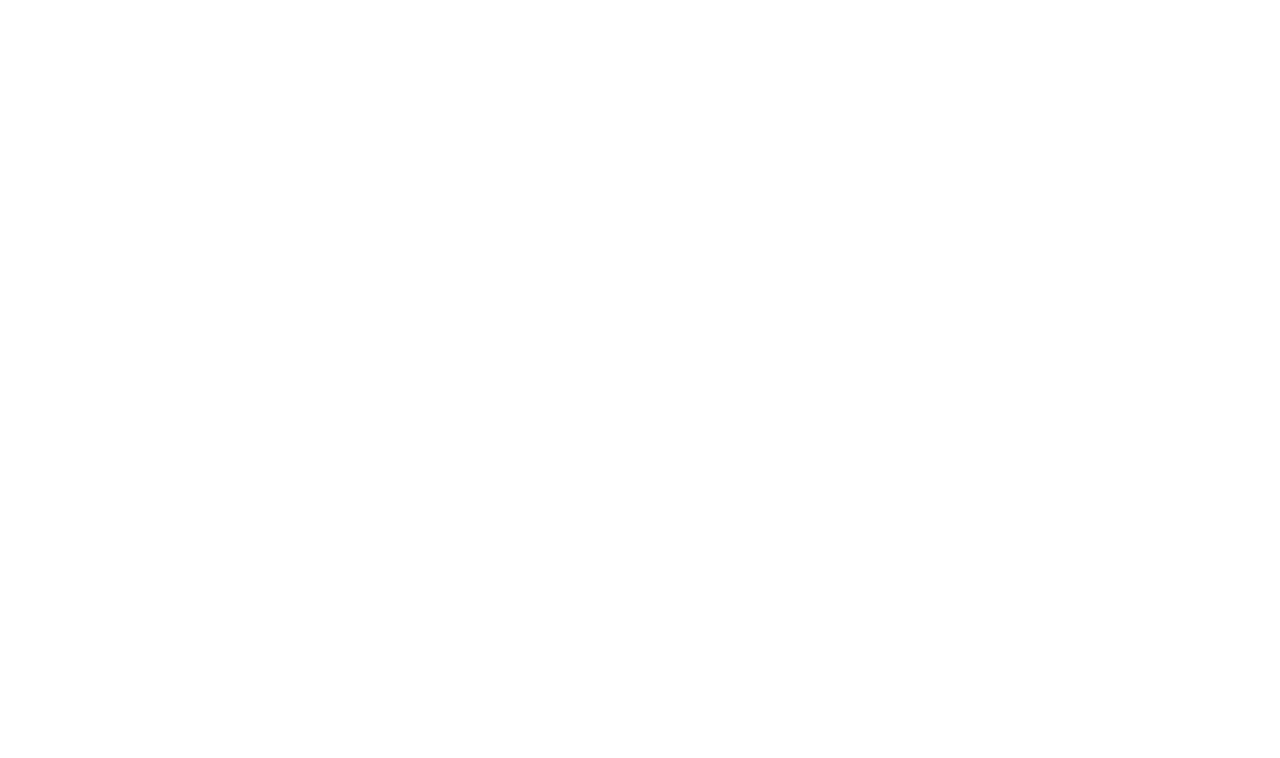
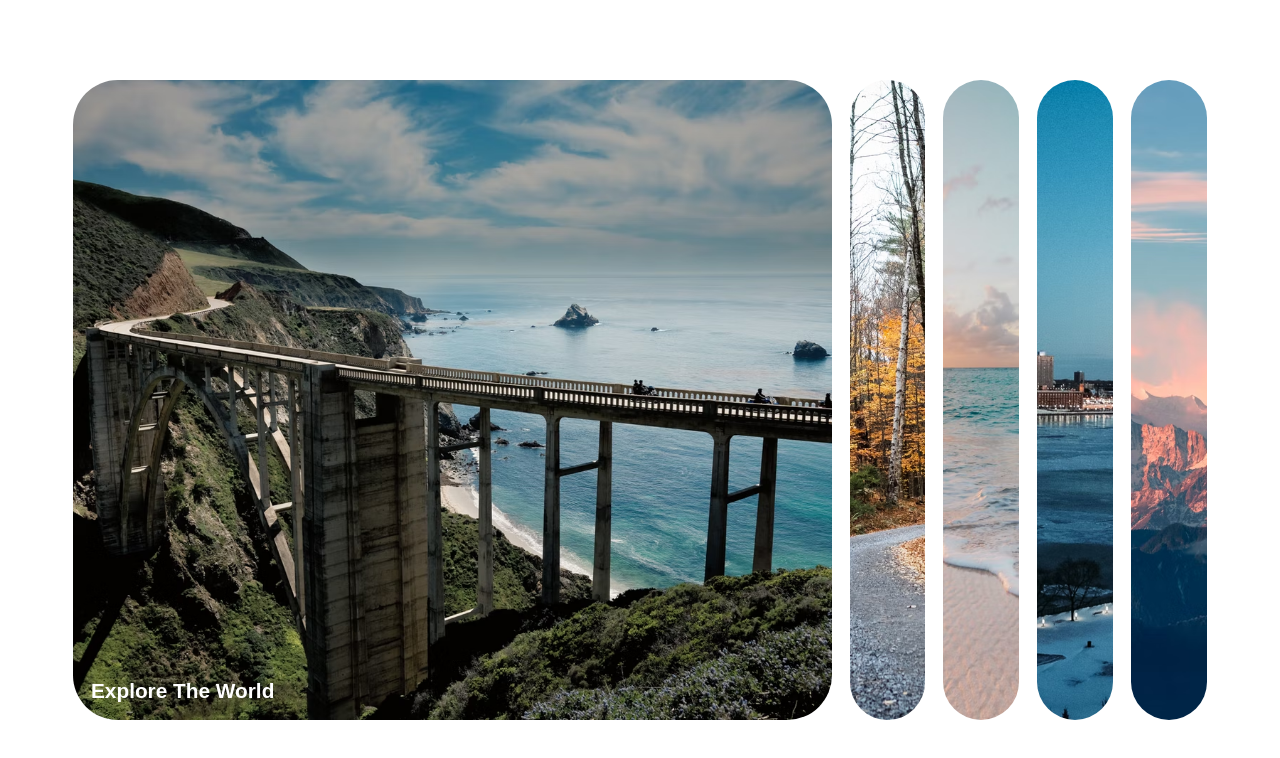
Before and after one commit to cjsellwood/50projects, a plain HTML site: page 1/index.html in a window 1280 px wide. Drawn offline with Linux system fonts and the light colour scheme.

Commit message:
Completed 1. Expanding Cards

```diff
--- a/1/index.html
+++ b/1/index.html
@@ -6,9 +6,28 @@
     <meta name="viewport" content="width=device-width, initial-scale=1.0" />
     <link rel="stylesheet" href="../reset.css" />
     <link rel="stylesheet" href="styles.css" />
-    <title>Document</title>
+    <title>Expanding Cards</title>
   </head>
   <body>
+    <main>
+      <div id="image-container">
+        <div class="image active" id="image-1">
+          <p>Explore The World</p>
+        </div>
+        <div class="image" id="image-2">
+          <p>Wild Forest</p>
+        </div>
+        <div class="image" id="image-3">
+          <p>Sunny Beach</p>
+        </div>
+        <div class="image" id="image-4">
+          <p>City on Winter</p>
+        </div>
+        <div class="image" id="image-5">
+          <p>Mountains - Clouds</p>
+        </div>
+      </div>
+    </main>
     <script src="script.js"></script>
   </body>
 </html>
--- a/1/script.js
+++ b/1/script.js
@@ -0,0 +1,10 @@
+const images = document.querySelectorAll(".image");
+
+images.forEach((image) => {
+  image.addEventListener("click", () => {
+    images.forEach((x) => {
+      x.classList.remove("active");
+    });
+    image.classList.add("active");
+  });
+});
--- a/1/styles.css
+++ b/1/styles.css
@@ -0,0 +1,79 @@
+main {
+  height: 100vh;
+  width: 100vw;
+  display: flex;
+}
+
+#image-container {
+  display: flex;
+  padding: 10vh 5vw;
+  width: 100%;
+}
+
+.image {
+  height: 100%;
+  margin: 0 9px;
+  border-radius: 2.8rem;
+  -webkit-border-radius: 2.8rem;
+  -moz-border-radius: 2.8rem;
+  -ms-border-radius: 2.8rem;
+  -o-border-radius: 2.8rem;
+  background-size: cover;
+  background-position: center;
+  flex: 1 1 auto;
+  cursor: pointer;
+  position: relative;
+  transition: flex 0.75s ease-in;
+  -webkit-transition: flex 0.75s ease-in;
+  -moz-transition: flex 0.75s ease-in;
+  -ms-transition: flex 0.75s ease-in;
+  -o-transition: flex 0.75s ease-in;
+}
+
+#image-1 {
+  background-image: url("./1.avif");
+}
+
+#image-2 {
+  background-image: url("./2.avif");
+}
+
+#image-3 {
+  background-image: url("./3.avif");
+}
+
+#image-4 {
+  background-image: url("./4.avif");
+}
+
+#image-5 {
+  background-image: url("./5.avif");
+}
+
+.image > p {
+  position: absolute;
+  color: transparent;
+  font-size: 1.3rem;
+  font-weight: bold;
+  font-family: Arial, Helvetica, sans-serif;
+  left: 18px;
+  bottom: 18px;
+  transition: 0;
+  -webkit-transition: 0;
+  -moz-transition: 0;
+  -ms-transition: 0;
+  -o-transition: 0;
+}
+
+.active {
+  flex: 10 10 auto;
+}
+
+.active > p {
+  color: white;
+  transition: color 0.5s ease-in 0.2s;
+  -webkit-transition: color 0.5s ease-in 0.2s;
+  -moz-transition: color 0.5s ease-in 0.2s;
+  -ms-transition: color 0.5s ease-in 0.2s;
+  -o-transition: color 0.5s ease-in 0.2s;
+}
```
Also changed, not shown: 1/1.avif (added), 1/2.avif (added), 1/3.avif (added), 1/4.avif (added), 1/5.avif (added).
